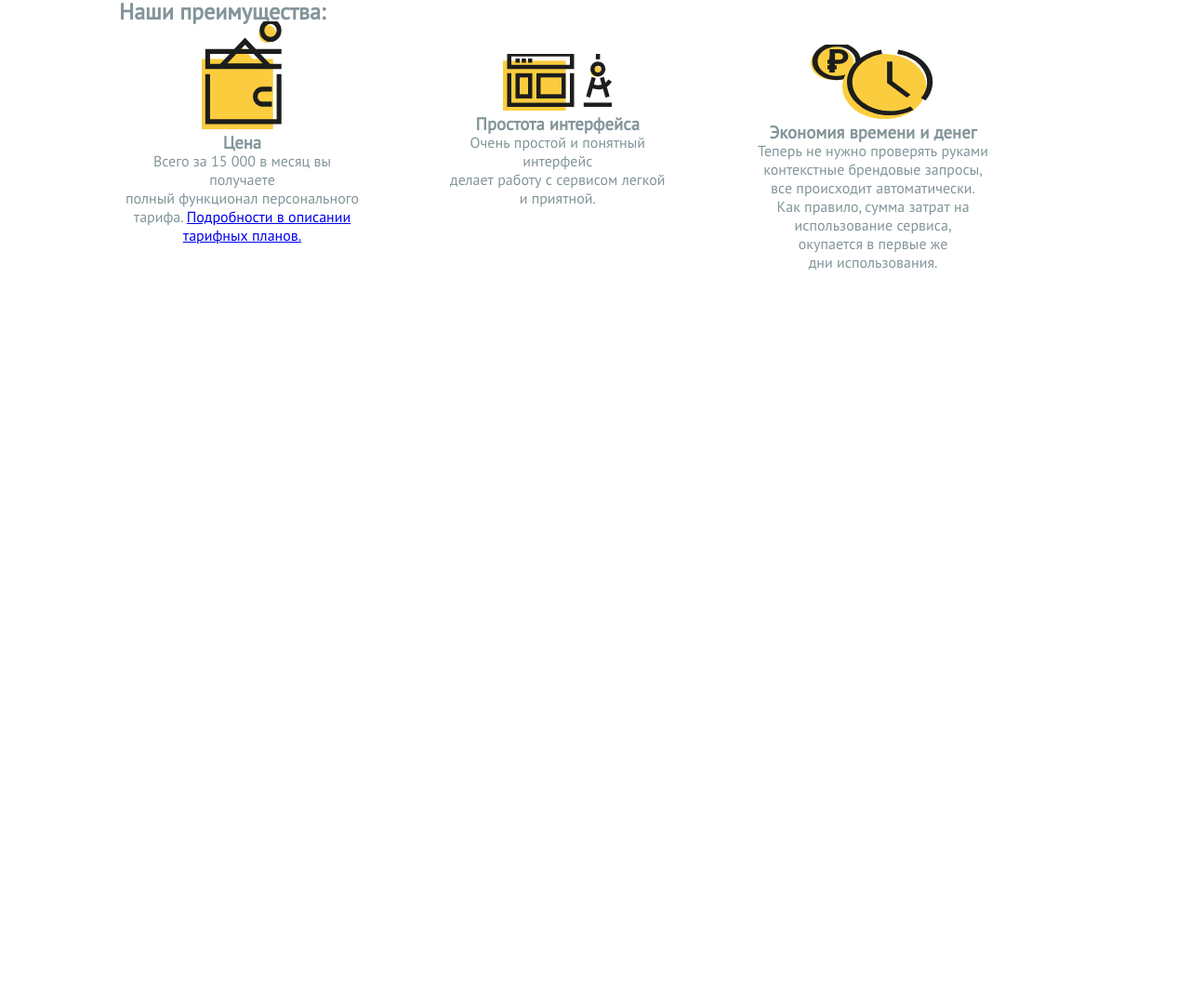
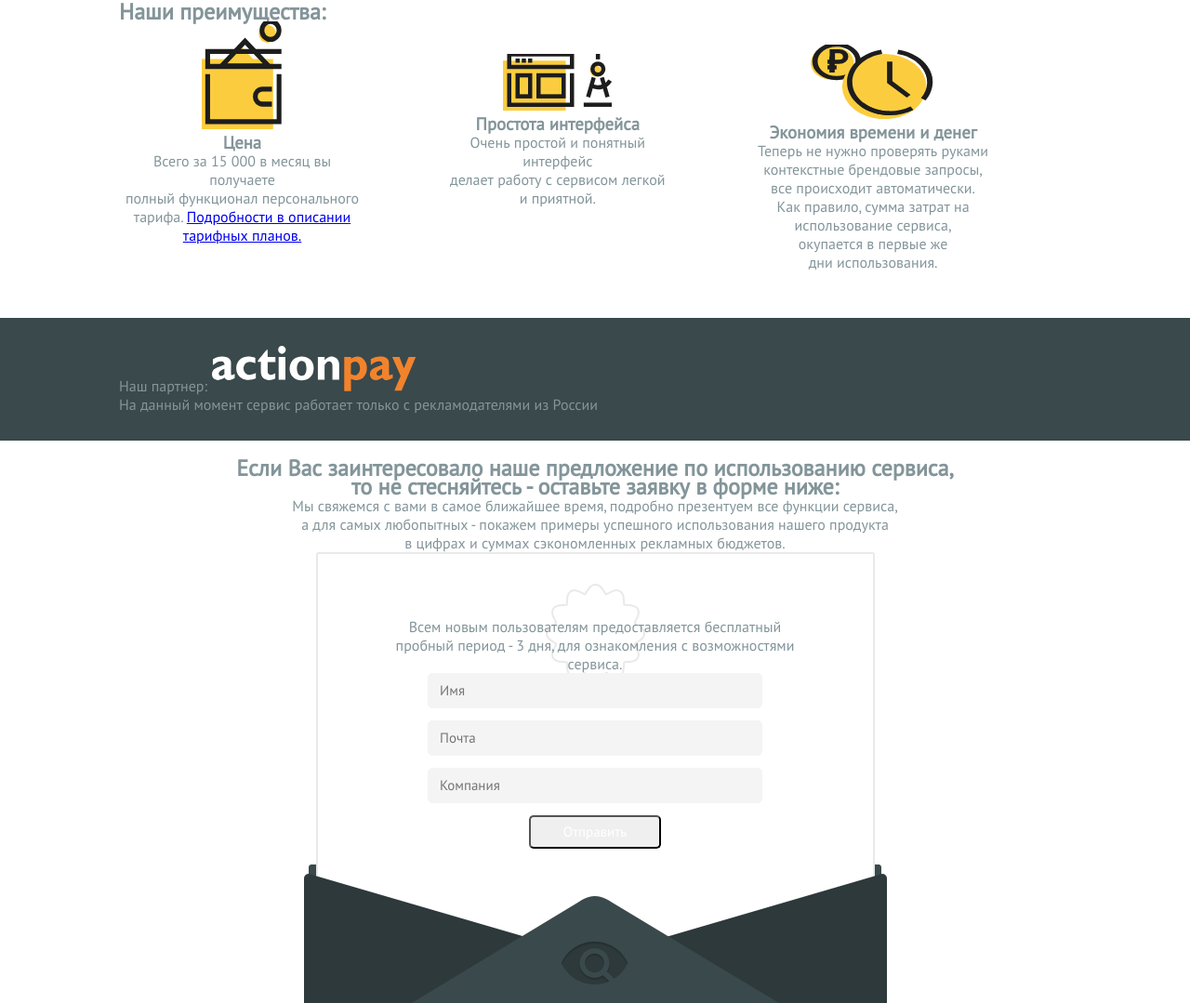
Before and after one commit to tsergeytovarov/brandvizor, a website: page src/index.html in a window 1280 px wide. Shown: the part 772-1851 px from the top of the page at 93% size. Before the commit the page ends 1114 px from the top, so only its background shows below. Drawn offline with Linux system fonts and the light colour scheme; files that its build step writes are made by us from their sources; files whose address does not match are found by name.

Commit message:
Блок партнеров и с формой

```diff
--- a/src/css/postcss/base/buttons.css
+++ b/src/css/postcss/base/buttons.css
@@ -40,4 +40,24 @@
       margin-top: 2px;
     }
   }
+
+  &--orange{
+    background: #f1832b;
+    box-shadow: inset 0 -2px 0 #b65e18;
+    border: none;
+    padding: 6px 17px;
+
+    &:hover,
+    &--hover{
+      background: #FFA257;
+    }
+
+    &:active,
+    &__active{
+      box-shadow: none;
+      padding-top: 5px;
+      padding-bottom: 5px;
+      margin-top: 2px;
+    }
+  }
 }
--- a/src/css/postcss/base/form.css
+++ b/src/css/postcss/base/form.css
@@ -4,13 +4,20 @@ select,
 input[type='password']{ /* поля */
   box-sizing: border-box;
   outline: none;
-  width: 100%;
-  font-size: 18px;
-  line-height: 20px;
-  font-family: 'Gotham', sans-serif;
+  width: 360px;
+  display: block;
+  font-size: 15px;
+  line-height: 18px;
+  padding: 9px 12px;
+  border: 1px solid #f4f4f4;
+  background: #f4f4f4;
+  border-radius: 5px;
+  font-family: 'PT Sans', 'Arial', sans-serif;
+  margin: 0 auto 13px;
+  box-shadow: none;
 
   &:focus{
-
+    background: #fff;
   }
 }
 
@@ -22,47 +29,3 @@ button{
   cursor: pointer;
   outline: none;
 }
-
-input::-webkit-input-placeholder{
-
-}
-input::-moz-placeholde{
-
-}
-
-/*input[type="checkbox"],
-input[type="radio"]{
-  display: none;
-  margin: 20px;
-}
-
-input[type="checkbox"] + label
-input[type="radio"] + label{
-  display: inline-block;
-  vertical-align: middle;
-}
-
-input[type="checkbox"] + label::before
-input[type="radio"] + label::before{
-  content: "";
-  display: inline-block;
-  height: 49px;
-  width: 49px;
-  margin: 0 10px 0 0;
-}
-
-input[type="checkbox"] + label::before{
-  background: url("../img/") no-repeat;
-}
-
-input[type="radio"] + label::before{
-  background: url("../img/") no-repeat;
-}
-
-input[type="checkbox"]:checked + label::before {
-  background: url("../img/") no-repeat;
-}
-
-input[type="radio"]:checked + label::before {
-  background: url("../img/") no-repeat;
-}*/
--- a/src/css/postcss/project/index.css
+++ b/src/css/postcss/project/index.css
@@ -1,3 +1,4 @@
+/* блок преимуществ */
 .features{
   padding: 45px 0 50px;
 
@@ -57,3 +58,76 @@
     }
   }
 }
+
+/* партнер */
+.partner{
+  background: #3a494b;
+  padding: 29px 0;
+
+  &__text{
+    display: block;
+    float: left;
+    margin-left: 55px;
+    font-size: 30px;
+    line-height: 50px;
+    color: #83959a;
+
+    img{
+      display: inline-block;
+      vertical-align: middle;
+      margin-left: 10px;
+    }
+  }
+
+  &__slogan{
+    width: 300px;
+    float: right;
+    margin-right: 175px;
+    font-size: 18px;
+    line-height: 22px;
+    color: #83959a;
+    padding-left: 40px;
+    padding-top: 10px;
+    padding-bottom: 10px;
+    border-left: 2px solid #83959a;
+  }
+}
+
+/* feedback */
+.feedback{
+  text-align: center;
+  padding-top: 20px;
+
+  &__title{
+    font-size: 24px;
+    line-height: 30px;
+    color: #1d1d1d;
+    margin-bottom: 15px;
+  }
+
+  &__text{
+    font-size: 16px;
+    line-height: 20px;
+    color: #83959a;
+    margin-bottom: 22px;
+  }
+}
+
+.feedback-form{
+  width: 627px;
+  height: 560px;
+  background: url("../img/bg-conver.png") no-repeat center top;
+  text-align: center;
+  box-sizing: border-box;
+  padding: 70px 94px 0 94px;
+  overflow: hidden;
+  height: 485px;
+  margin: 0 auto;
+
+  &__title{
+    font-size: 15px;
+    line-height: 19px;
+    color: #83959a;
+    margin-bottom: 40px;
+  }
+}
--- a/src/css/style.css
+++ b/src/css/style.css
@@ -489,6 +489,23 @@ table td{
   padding-bottom: 5px;
   margin-top: 2px;
 }
+.btn--orange{
+  background: #f1832b;
+  -webkit-box-shadow: inset 0 -2px 0 #b65e18;
+          box-shadow: inset 0 -2px 0 #b65e18;
+  border: none;
+  padding: 6px 17px;
+}
+.btn--orange:hover, .btn--orange--hover{
+  background: #FFA257;
+}
+.btn--orange:active, .btn--orange__active{
+  -webkit-box-shadow: none;
+          box-shadow: none;
+  padding-top: 5px;
+  padding-bottom: 5px;
+  margin-top: 2px;
+}
 input[type='text'],
 textarea,
 select,
@@ -496,13 +513,22 @@ input[type='password']{ /* поля */
   -webkit-box-sizing: border-box;
           box-sizing: border-box;
   outline: none;
-  width: 100%;
-  font-size: 18px;
-  line-height: 20px;
-  font-family: 'Gotham', sans-serif;
+  width: 360px;
+  display: block;
+  font-size: 15px;
+  line-height: 18px;
+  padding: 9px 12px;
+  border: 1px solid #f4f4f4;
+  background: #f4f4f4;
+  -webkit-border-radius: 5px;
+          border-radius: 5px;
+  font-family: 'PT Sans', 'Arial', sans-serif;
+  margin: 0 auto 13px;
+  -webkit-box-shadow: none;
+          box-shadow: none;
 }
 input[type='text']:focus, textarea:focus, select:focus, input[type='password']:focus{
-
+  background: #fff;
 }
 
 label{
@@ -513,50 +539,6 @@ button{
   cursor: pointer;
   outline: none;
 }
-
-input::-webkit-input-placeholder{
-
-}
-input::-moz-placeholde{
-
-}
-
-/*input[type="checkbox"],
-input[type="radio"]{
-  display: none;
-  margin: 20px;
-}
-
-input[type="checkbox"] + label
-input[type="radio"] + label{
-  display: inline-block;
-  vertical-align: middle;
-}
-
-input[type="checkbox"] + label::before
-input[type="radio"] + label::before{
-  content: "";
-  display: inline-block;
-  height: 49px;
-  width: 49px;
-  margin: 0 10px 0 0;
-}
-
-input[type="checkbox"] + label::before{
-  background: url("../img/") no-repeat;
-}
-
-input[type="radio"] + label::before{
-  background: url("../img/") no-repeat;
-}
-
-input[type="checkbox"]:checked + label::before {
-  background: url("../img/") no-repeat;
-}
-
-input[type="radio"]:checked + label::before {
-  background: url("../img/") no-repeat;
-}*/
 table{}
 
 /* проект */
@@ -644,6 +626,7 @@ body{
   font-weight: 400;
 }
 .main-footer{}
+/* блок преимуществ */
 .features{
   padding: 45px 0 50px;
 }
@@ -700,6 +683,75 @@ body{
   margin-top: 25px;
 }
 
+/* партнер */
+.partner{
+  background: #3a494b;
+  padding: 29px 0;
+}
+.partner__text{
+  display: block;
+  float: left;
+  margin-left: 55px;
+  font-size: 30px;
+  line-height: 50px;
+  color: #83959a;
+}
+.partner__text img{
+  display: inline-block;
+  vertical-align: middle;
+  margin-left: 10px;
+}
+.partner__slogan{
+  width: 300px;
+  float: right;
+  margin-right: 175px;
+  font-size: 18px;
+  line-height: 22px;
+  color: #83959a;
+  padding-left: 40px;
+  padding-top: 10px;
+  padding-bottom: 10px;
+  border-left: 2px solid #83959a;
+}
+
+/* feedback */
+.feedback{
+  text-align: center;
+  padding-top: 20px;
+}
+.feedback__title{
+  font-size: 24px;
+  line-height: 30px;
+  color: #1d1d1d;
+  margin-bottom: 15px;
+}
+.feedback__text{
+  font-size: 16px;
+  line-height: 20px;
+  color: #83959a;
+  margin-bottom: 22px;
+}
+
+.feedback-form{
+  width: 627px;
+  height: 560px;
+  background: url("../img/bg-conver.png") no-repeat center top;
+  text-align: center;
+  -webkit-box-sizing: border-box;
+          box-sizing: border-box;
+  padding: 70px 94px 0 94px;
+  overflow: hidden;
+  height: 485px;
+  margin: 0 auto;
+}
+
+.feedback-form__title{
+  font-size: 15px;
+  line-height: 19px;
+  color: #83959a;
+  margin-bottom: 40px;
+}
+
 /* контекст */
 @media (max-width: 1100px) {
 
--- a/src/index.html
+++ b/src/index.html
@@ -77,5 +77,32 @@
     </div>
   </section>
 
+  <!-- партнер -->
+  <section class="partner">
+    <div class="container row">
+      <div class="partner__text">
+        Наш партнер: <img src="img/actionpay_logo-1.svg" width="220" height="50" alt="">
+      </div>
+      <div class="partner__slogan">На данный момент сервис работает только с рекламодателями из России</div>
+    </div>
+  </section>
+
+  <!-- обратная связь -->
+  <section class="feedback">
+    <div class="container">
+      <h2 class="feedback__title">Если Вас заинтересовало наше предложение по использованию сервиса,<br> то не стесняйтесь - оставьте заявку в форме ниже:</h2>
+      <div class="feedback__text">Мы свяжемся с вами в самое ближайшее время, подробно презентуем все функции сервиса,<br> а для самых любопытных - покажем примеры успешного использования нашего продукта<br> в цифрах и суммах сэкономленных рекламных бюджетов.</div>
+      <div class="feedback-form">
+        <div class="feedback-form__title">Всем новым пользователям предоставляется бесплатный пробный период - 3 дня,  для ознакомления с возможностями сервиса.</div>
+        <form action="" method="">
+          <input type="text" placeholder="Имя">
+          <input type="text" placeholder="Почта">
+          <input type="text" placeholder="Компания">
+          <button type="submit" class="btn btn--orange">Отправить</button>
+        </form>
+      </div>
+    </div>
+  </section>
+
 </body>
 </html>
```
